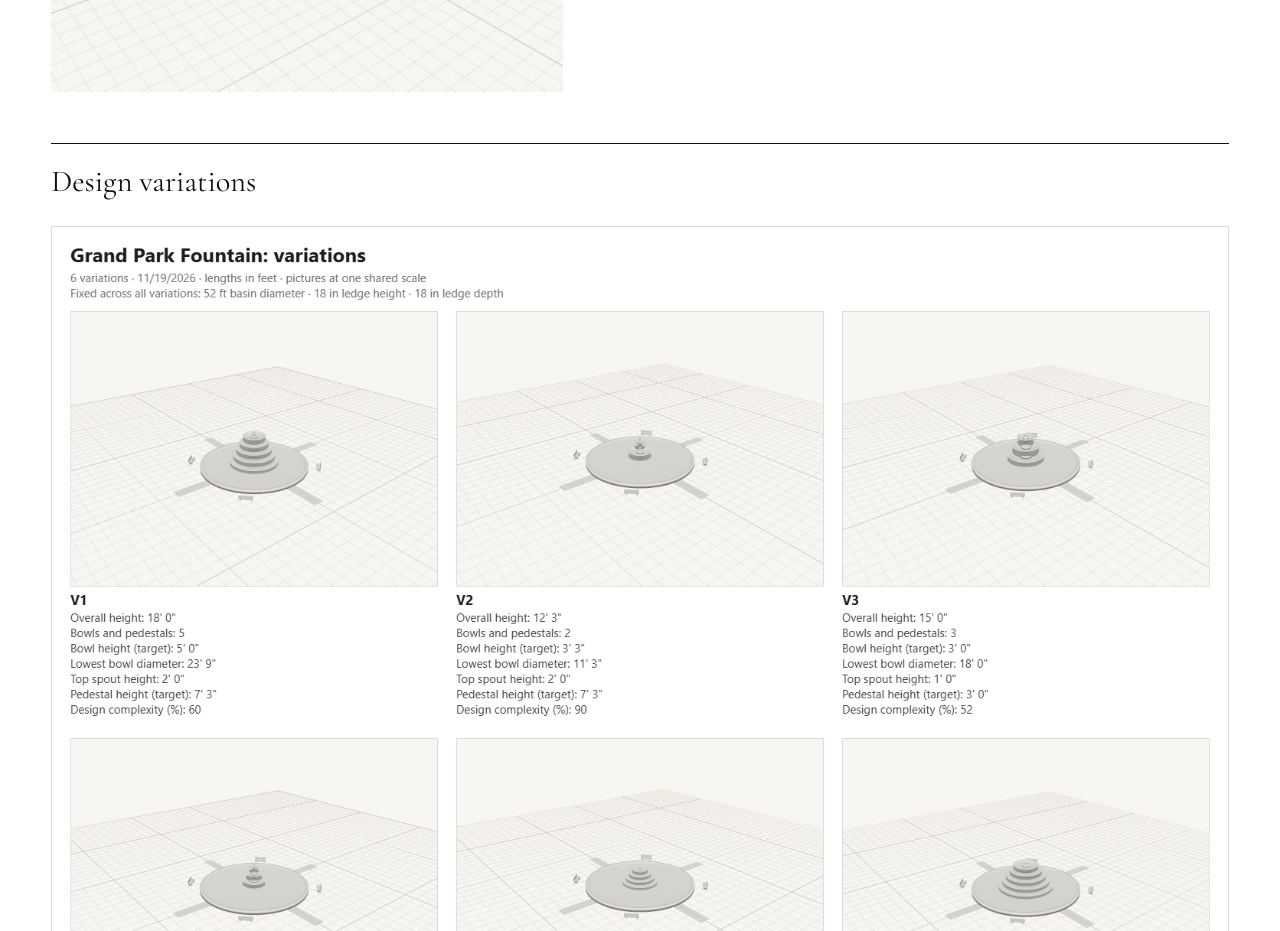
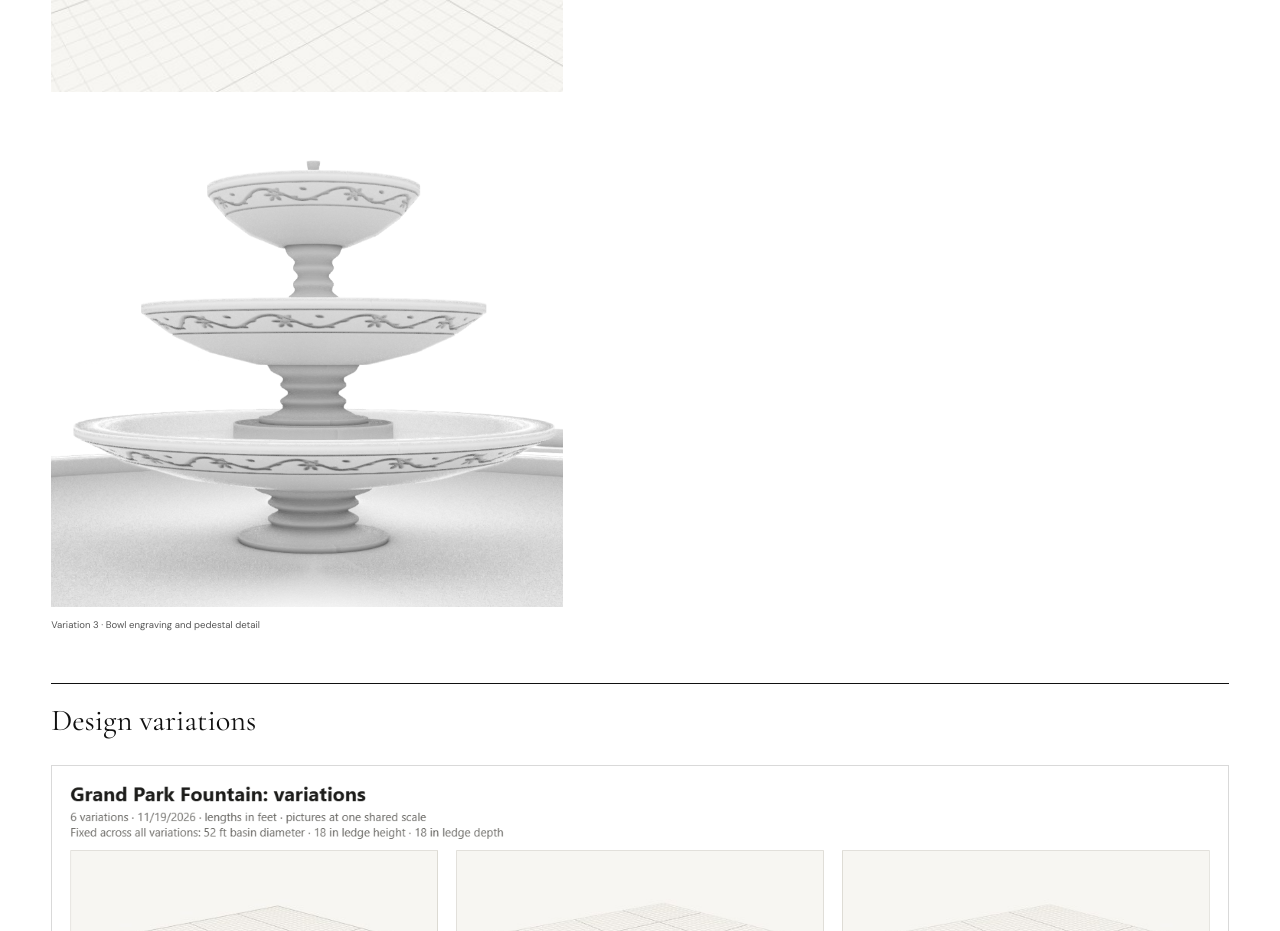
Before and after one commit to margomarie8-creator/Margo-Medeiros-Architecture, a plain HTML site: page grand-park-fountain.html in a window 1280 px wide. Shown: the part 1436-2367 px from the top of the page. Drawn offline with nearby package versions, Linux system fonts and the light colour scheme.

Commit message:
Show the chosen fountain engraving close-up

```diff
--- a/grand-park-fountain.html
+++ b/grand-park-fountain.html
@@ -40,6 +40,10 @@
         <figure class="drawing-sheet">
           <img class="fountain-chosen" src="images/grand-park-fountain/variation-3.jpg" alt="Variation 3 of the tiered Grand Park Fountain." loading="lazy">
         </figure>
+        <figure class="drawing-sheet">
+          <img class="fountain-chosen" src="images/grand-park-fountain/variation-3-detail.png" width="775" height="721" alt="Close-up of the three fountain bowls with floral engraving and sculpted pedestals." loading="lazy">
+          <figcaption>Variation 3 · Bowl engraving and pedestal detail</figcaption>
+        </figure>
       </section>
       <section class="case-drawings" aria-labelledby="variations-title">
         <h2 id="variations-title">Design variations</h2>
```
Also changed, not shown: images/grand-park-fountain/variation-3-detail.png (added), 2 other files.
